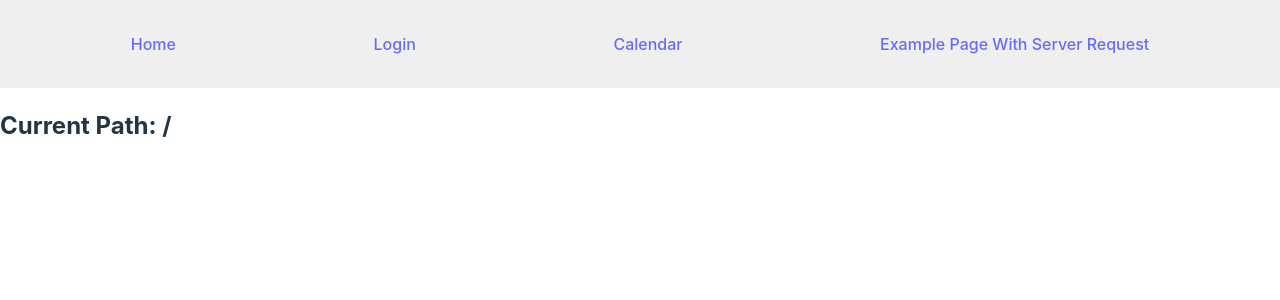
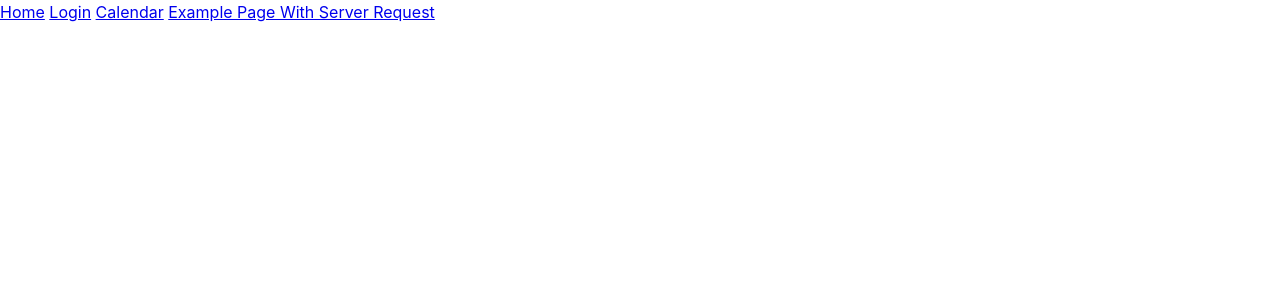
Before and after one commit to uprm-inso4101-2024-2025-s1/semester-project-campus-resource-and-event-management, a Svelte app: page / in a window 1280 px wide. Shown: the top 300 px of the page. Built offline with nearby package versions, Linux system fonts and the light colour scheme.

Commit message:
Created the Navbar component for their implementation

```diff
--- a/src/App.svelte
+++ b/src/App.svelte
@@ -8,9 +8,7 @@
   let currentPage
 </script>
 
-<PageWrapper bind:currentPage>
-  <h2>Current Path: {currentPage}</h2>
-
+<PageWrapper>
   {#if currentPage == '/' || currentPage == '/home'}
     <HomePage />
   {:else if currentPage == '/login'}
--- a/src/components/HomePage.svelte
+++ b/src/components/HomePage.svelte
@@ -0,0 +1,18 @@
+
+
+
+
+
+
+
+
+
+
+
+
+
+<footer>
+
+<!-- Put the footer implementation HERE -->
+
+</footer>
--- /dev/null
+++ b/src/components/Navbar.svelte
@@ -0,0 +1,19 @@
+<script>
+    import { onMount } from "svelte";
+      import Navbar from "./Navbar.svelte";
+
+    function handleNavClick(e) {
+      // Since this is a single page application, doing this will prevent
+      // unnecessary refreshing of the page every time a nav link is clicked on
+      e.preventDefault();
+      window.history.replaceState(null, '', e.target.pathname);
+    }
+
+</script>
+
+<nav>
+    <a on:click={handleNavClick} href="/home">Home</a>
+    <a on:click={handleNavClick} href="/login">Login</a>
+    <a on:click={handleNavClick} href="/calendar">Calendar</a>
+    <a on:click={handleNavClick} href="/example">Example Page With Server Request</a>
+</nav>
--- a/src/components/PageWrapper.svelte
+++ b/src/components/PageWrapper.svelte
@@ -1,27 +1,17 @@
 <script>
   import { onMount } from "svelte";
-
-  export let currentPage
+    import Navbar from "./Navbar.svelte";
 
   function handleNavClick(e) {
     // Since this is a single page application, doing this will prevent
     // uncecessary refreshing of the page every time a nav link is clicked on
     e.preventDefault();
     window.history.replaceState(null, '', e.target.pathname);
-    currentPage = window.location.pathname
   }
 
-  onMount(() => (currentPage = window.location.pathname))
 </script>
 
-<nav>
-  <a on:click={handleNavClick} href="/home">Home</a>
-  <a on:click={handleNavClick} href="/login">Login</a>
-  <a on:click={handleNavClick} href="/calendar">Calendar</a>
-  <a on:click={handleNavClick} href="/example">Example Page With Server Request</a>
-</nav>
-
-<slot />
+<Navbar/>
 
 <style>
   nav {
```
